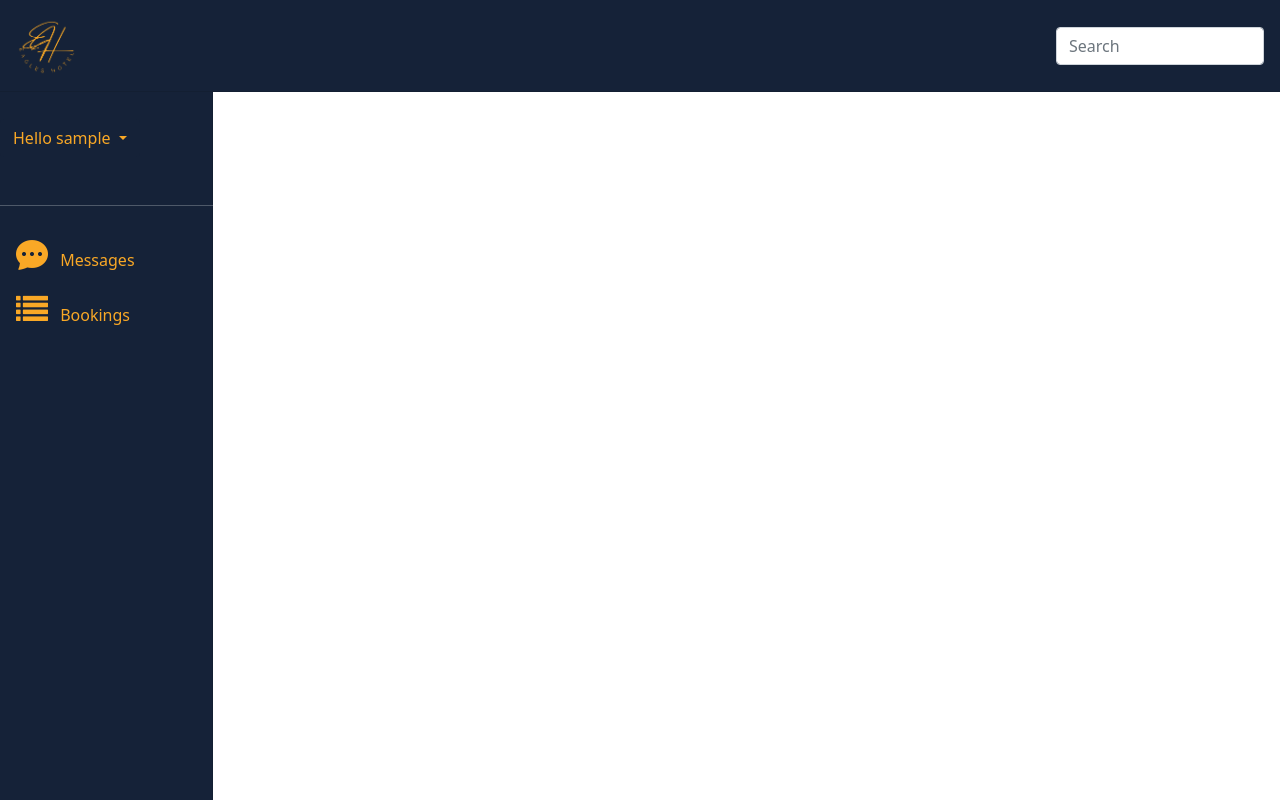
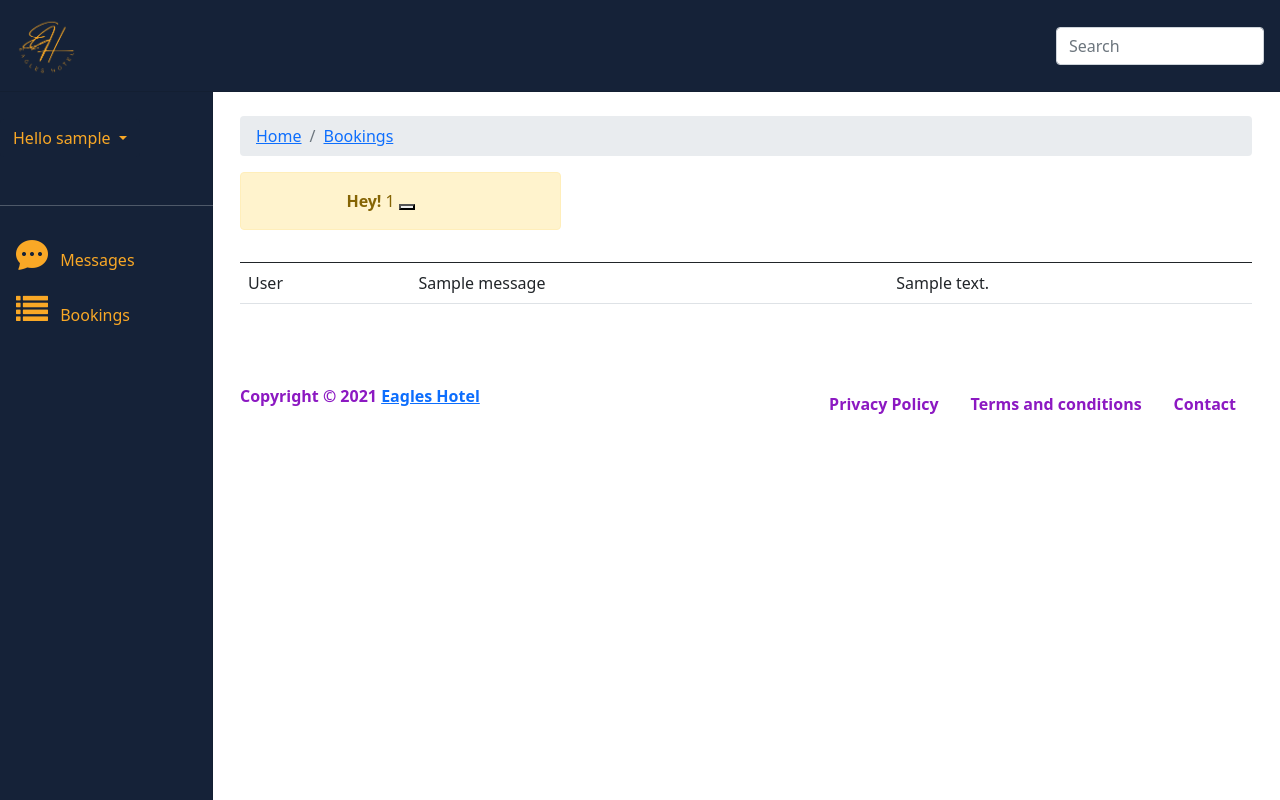
Before and after one commit to giddy22-02/hotelreservation, a PHP site: page /admin/home.php in a window 1280 px wide. Run offline with PHP 8.4, Linux system fonts and the light colour scheme; the visitor is signed in with stand-in values (Sample User, id 1); tables that the repository leaves empty or names only in its code hold one stand-in row (values such as "Sample post"); some libraries are stand-ins or nearby versions.

Commit message:
messages

```diff
--- a/admin/home.php
+++ b/admin/home.php
@@ -25,7 +25,7 @@ header("Location:../index.php");
     <link rel="stylesheet" href="https://cdn.jsdelivr.net/npm/bootstrap-icons@1.5.0/font/bootstrap-icons.css">
     <link rel="stylesheet" href="dashboard.css">
     <style>
-        hr.receipt{
+        hr.receipt {
             border-top: 1px dashed #8c19c2;
         }
     </style>
@@ -54,9 +54,9 @@ header("Location:../index.php");
             <nav id="sidebar" class="col-md-3 col-lg-2 d-md-block sidebar collapse" style="background:#152238;">
                 <div class="position-sticky pt-md-5">
                     <hr class="text-light">
-                     <div class="dropdown my-5">
-                        <button class="btn dropdown-toggle" type="button" id="dropdownMenuButton"
-                            data-toggle="dropdown" aria-expanded="false" style="color:#f9a826; background:#152238;">
+                    <div class="dropdown my-5">
+                        <button class="btn dropdown-toggle" type="button" id="dropdownMenuButton" data-toggle="dropdown"
+                            aria-expanded="false" style="color:#f9a826; background:#152238;">
                             <?php echo "Hello ". $_SESSION['username'];?>
                         </button>
                         <ul class="dropdown-menu" aria-labelledby="dropdownMenuButton">
@@ -66,15 +66,15 @@ header("Location:../index.php");
                     </div>
                     <hr class="text-light">
                     <ul class="nav flex-column">
-                         <li class="nav-item">
-                            <a class="nav-link" href="messages.php">
-                            <i class="bi bi-chat-dots-fill" style="font-size: 2rem; color:#f9a826;"></i>
+                        <li class="nav-item">
+                            <a class="nav-link" href="home.php">
+                                <i class="bi bi-chat-dots-fill" style="font-size: 2rem; color:#f9a826;"></i>
                                 <span class="ml-2" style="color:#f9a826;">Messages</span>
                             </a>
                         </li>
                     </ul>
                     <ul class="nav flex-column">
-                         <li class="nav-item">
+                        <li class="nav-item">
                             <a class="nav-link" href="home.php">
                                 <i class="fa fa-list" style="font-size: 2rem; color:#f9a826;"></i>
                                 <span class="ml-2" style="color:#f9a826;">Bookings</span>
@@ -84,15 +84,45 @@ header("Location:../index.php");
                 </div>
             </nav>
             <!--========Sidebar========= Ends===================-->
-           <!--Javascript libraries-->
-    <script src="https://code.jquery.com/jquery-3.3.1.slim.min.js"
-        integrity="sha384-q8i/X+965DzO0rT7abK41JStQIAqVgRVzpbzo5smXKp4YfRvH+8abtTE1Pi6jizo"
-        crossorigin="anonymous"></script>
-    <script src="https://cdn.jsdelivr.net/npm/popper.js@1.14.3/dist/umd/popper.min.js"
-        integrity="sha384-ZMP7rVo3mIykV+2+9J3UJ46jBk0WLaUAdn689aCwoqbBJiSnjAK/l8WvCWPIPm49"
-        crossorigin="anonymous"></script>
-    <script src="https://cdn.jsdelivr.net/npm/bootstrap@4.1.3/dist/js/bootstrap.min.js"
-        integrity="sha384-ChfqqxuZUCnJSK3+MXmPNIyE6ZbWh2IMqE241rYiqJxyMiZ6OW/JmZQ5stwEULTy"
-        crossorigin="anonymous"></script>
-    <script src="https://cdnjs.cloudflare.com/ajax/libs/jquery/3.2.1/jquery.min.js">
-    </script>
+            <main class="col-md-9 ml-sm-auto col-lg-10 px-md-4 py-4">
+                <nav aria-label="breadcrumb">
+                    <ol class="breadcrumb">
+                        <li class="breadcrumb-item"><a href="home.php">Home</a></li>
+                        <li class="breadcrumb-item"><a href="bookings.php">Bookings</a></li>
+
+                    </ol>
+                </nav>
+                <?php
+            include ('messages.php');
+            ?>
+
+                <footer class="pt-5 d-flex justify-content-between" style="color: #8c19c2; font-weight: 600;">
+                    <span>Copyright © 2021 <a href="#">Eagles Hotel </a></span>
+                    <ul class="nav m-0">
+                        <li class="nav-item">
+                            <a class="nav-link" aria-current="page" href="#"
+                                style="color: #8c19c2; font-weight: 600;">Privacy Policy</a>
+                        </li>
+                        <li class="nav-item">
+                            <a class="nav-link" href="#" style="color: #8c19c2; font-weight: 600;">Terms and
+                                conditions</a>
+                        </li>
+                        <li class="nav-item">
+                            <a class="nav-link" href="#" style="color: #8c19c2; font-weight: 600;">Contact</a>
+                        </li>
+                    </ul>
+                </footer>
+            </main>
+        </div>
+    </div>
+
+    <!--Js Scripts-->
+    <script src="https://cdn.jsdelivr.net/npm/popper.js@1.16.0/dist/umd/popper.min.js"
+        integrity="sha384-Q6E9RHvbIyZFJoft+2mJbHaEWldlvI9IOYy5n3zV9zzTtmI3UksdQRVvoxMfooAo" crossorigin="anonymous">
+        </script>
+    <script src="https://stackpath.bootstrapcdn.com/bootstrap/5.0.0-alpha1/js/bootstrap.min.js"
+        integrity="sha384-oesi62hOLfzrys4LxRF63OJCXdXDipiYWBnvTl9Y9/TRlw5xlKIEHpNyvvDShgf/" crossorigin="anonymous">
+        </script>
+</body>
+
+</html>
--- a/admin/messages.php
+++ b/admin/messages.php
@@ -1,21 +1,13 @@
-<!--Header Section-->
-<?php
-include ('actions/connect.php');
-
-?>
-<div class="card my-3 table-responsive">
-    <div class="card-header fw-bold" style="background:#8c19c2;">
+<div class="my-3 table-responsive">
     <div class="row">
-            <div class="col-md-4 text-left text-light">
-                <h3>Admins</h3>
-            </div>
         <div class="col-md-4 text-center">
             <!--Notification Message upon submission-->
             <?php
                 if(isset($_SESSION['status']))
                 {?>
             <div class="alert alert-warning alert-dismissible fade show" role="alert">
-                        <strong>Hey!</strong> <?php echo $_SESSION['status']; ?>
+                <strong>Hey!</strong>
+                <?php echo $_SESSION['status']; ?>
                 <button type="button" class="btn-close" data-bs-dismiss="alert" aria-label="Close">
                 </button>
             </div>
@@ -25,8 +17,6 @@ include ('actions/connect.php');
             <!--Notification Message upon submission-->
         </div>
     </div>
-    </div>
-
     <table class="table">
         <thead>
             <tr>
```
Also changed, not shown: admin/actions/send.php (added, +24 -0 lines), admin/footer.php (added, +32 -0 lines), admin/headerd.php (renamed from admin/header.php, +0 -12 lines), contact.php (+12 -3 lines). Lines whose indentation alone changed are shown as unchanged.
